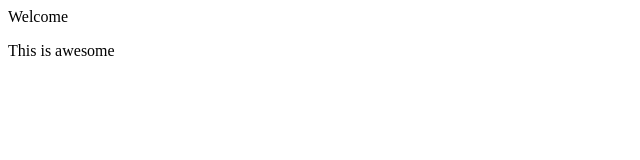
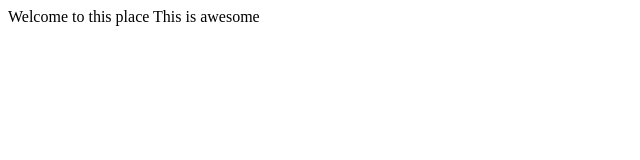
Before and after one commit to GiveItAShott/WebsiteTest1, a plain HTML site: page index.html in a window 1280 px wide. Shown: the whole page, without its empty margins (0-640 px from the left). Drawn offline with Linux system fonts and the light colour scheme.

Commit message:
Update index.html

```diff
--- a/index.html
+++ b/index.html
@@ -1,7 +1,7 @@
 <head>
-  Welcome
+  Welcome to this place
 </head>
 
 <body>
-  <p>This is awesome</p>
+  This is awesome
 </body>
```
